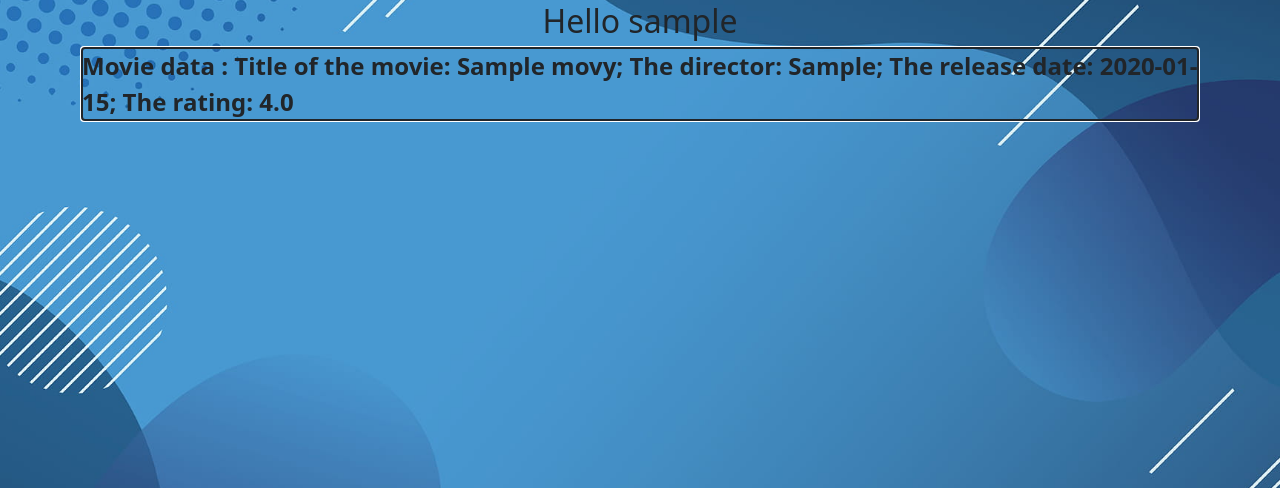
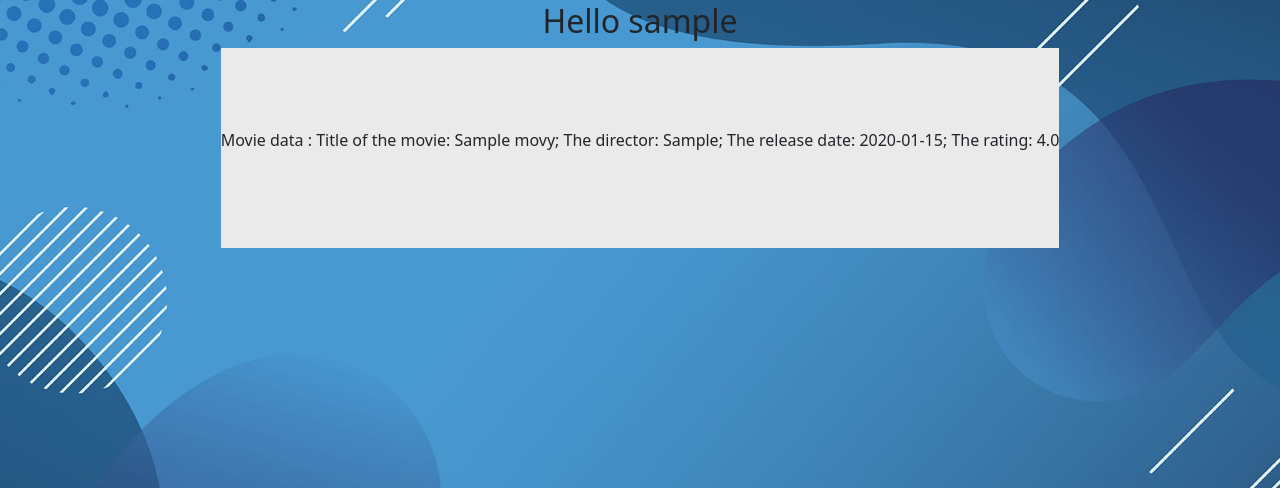
Before and after one commit to ioanae21/Store_movies, a Flask app: template templates/user.html in a window 1280 px wide. Shown: the part 102-590 px from the top of the page. Run offline with Flask 3, Linux system fonts and the light colour scheme; the template is opened without the code that fills it: values that come from a table or form of the project are taken from there, others are empty; the visitor is signed in with stand-in values (Sample User, id 1); tables that the repository leaves empty hold one stand-in row (values such as "Sample post").

Commit message:
Updated the css for it to function on the recommendations page

```diff
--- a/static/styles.css
+++ b/static/styles.css
@@ -43,8 +43,30 @@ form{
     text-align: left;
 }
 
+
+.grid {
+    display: flex;
+    flex-wrap: wrap;
+    display: grid;
+    grid-template-columns: repeat(auto-fill, minmax(200px, 1fr));
+    grid-auto-rows: minmax(150px, auto);
+    grid-gap: 1em;
+}
+
 .movie-instance {
-    font-size: 1.5em;
-    font-weight: 900;
-    outline: auto;
+    background: #eaeaea;
+    display: flex;
+    align-items: center;
+    justify-content: center;
+    height: 200px;
+    margin-left: 5px;
+    margin-right: 5px;
+    flex: 1 1 200px;
 }
+
+
+@supports (display: grid) {
+.module {
+      margin: 0;
+    }
+}
```
